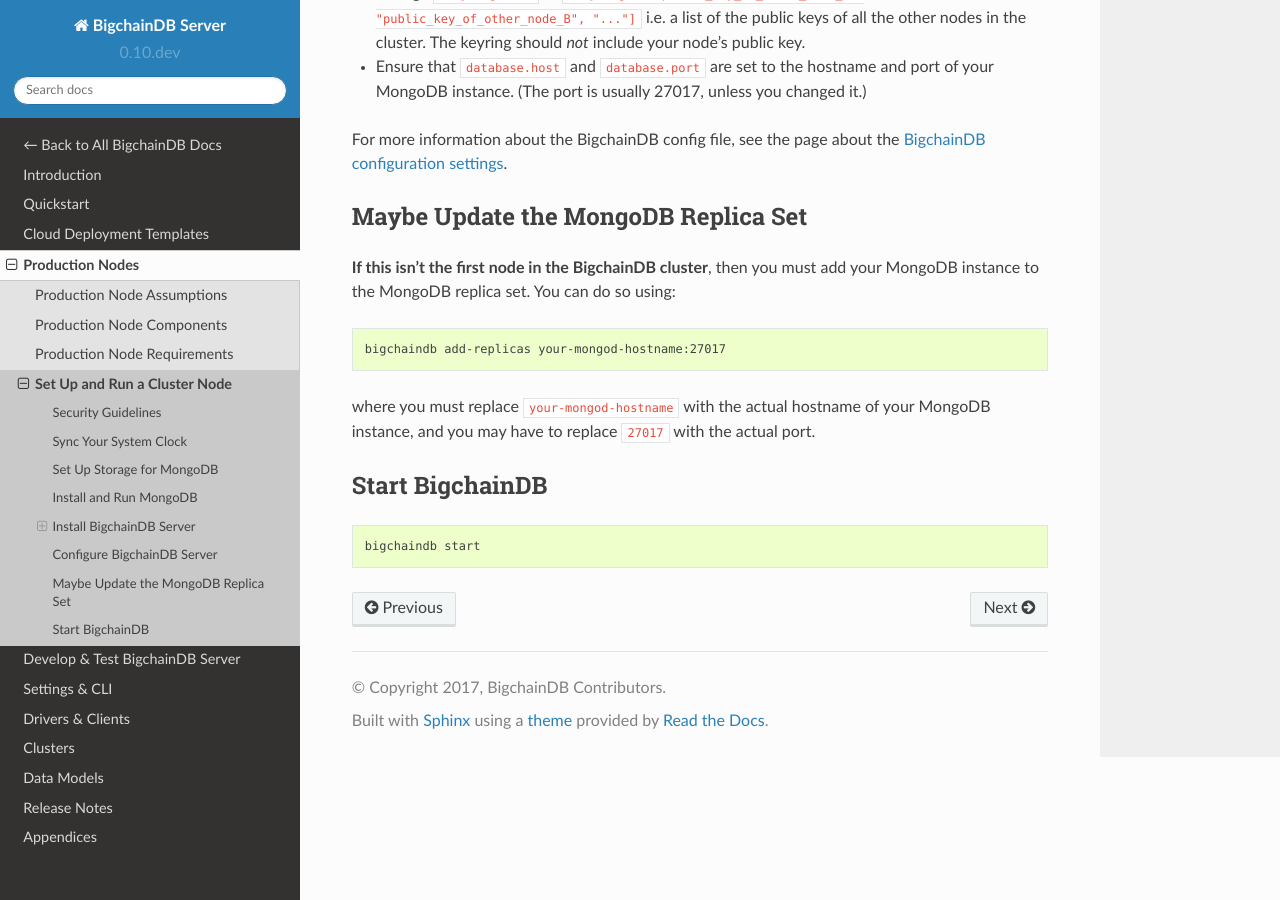
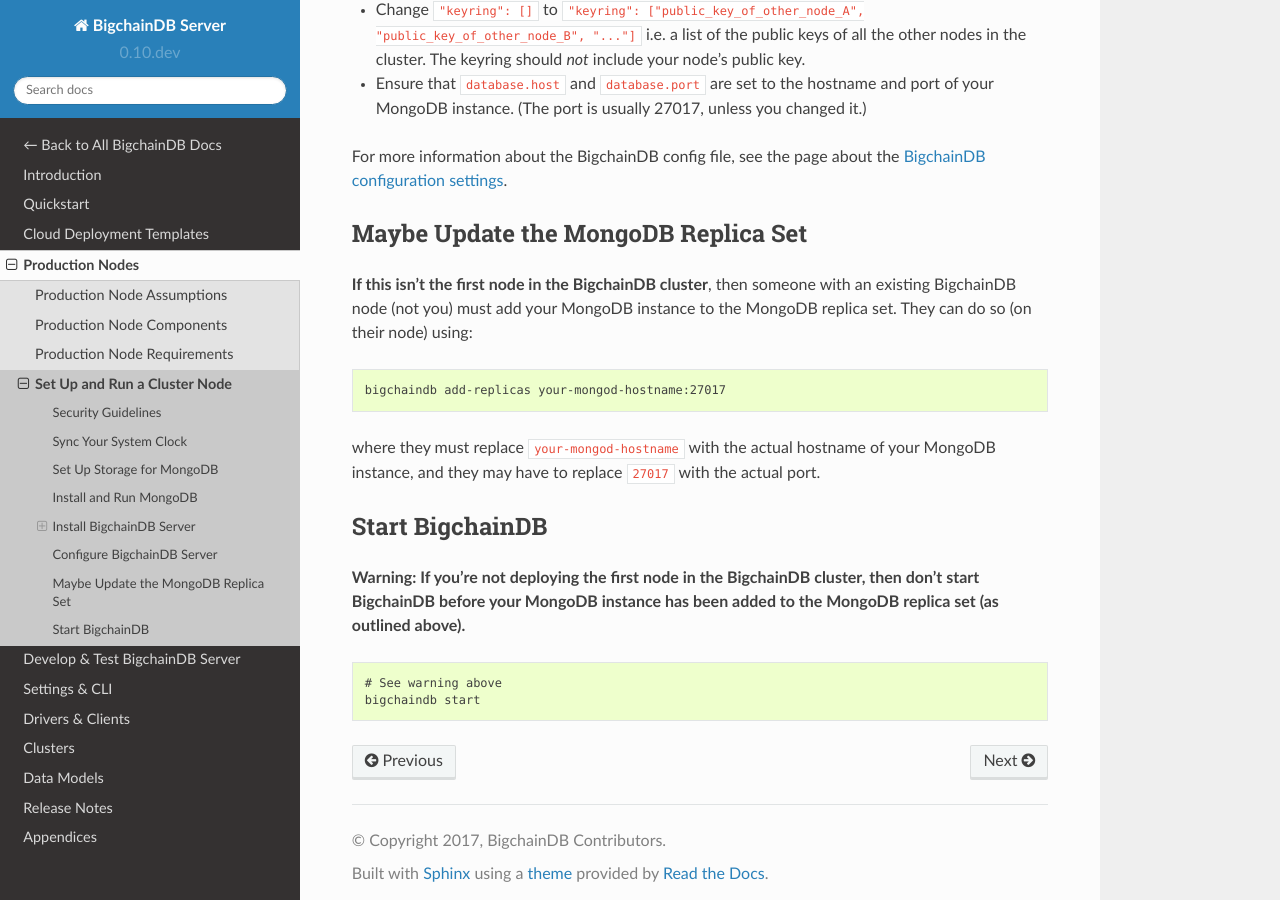
Before and after one commit to bigchaindb/bigchaindb, a Sphinx documentation site: the page built from docs/server/source/production-nodes/setup-run-node.md, in a window 1280 px wide and 900 px high, scrolled down 3179 px. Built offline with Sphinx 7.4.7 and the Read the Docs theme 2.0.0, drawn with Linux system fonts in a browser that asks for light colours; pages that are not in the unit, such as notebooks, are missing from menus; some of the changed text lies outside the part shown.

Commit message:
Addressed remaining comments on PR #1386

````diff
--- a/docs/server/source/production-nodes/setup-run-node.md
+++ b/docs/server/source/production-nodes/setup-run-node.md
@@ -89,6 +89,7 @@
 If you want to install BitchainDB from source because you want to use the very latest bleeding-edge code, clone the public repository:
 ```text
 git clone git@github.com:bigchaindb/bigchaindb.git
+cd bigchaindb
 python setup.py install
 ```
 
@@ -113,16 +114,19 @@
 
 ## Maybe Update the MongoDB Replica Set
 
-**If this isn't the first node in the BigchainDB cluster**, then you must add your MongoDB instance to the MongoDB replica set. You can do so using:
+**If this isn't the first node in the BigchainDB cluster**, then someone with an existing BigchainDB node (not you) must add your MongoDB instance to the MongoDB replica set. They can do so (on their node) using:
 ```text
 bigchaindb add-replicas your-mongod-hostname:27017
 ```
 
-where you must replace `your-mongod-hostname` with the actual hostname of your MongoDB instance, and you may have to replace `27017` with the actual port.
+where they must replace `your-mongod-hostname` with the actual hostname of your MongoDB instance, and they may have to replace `27017` with the actual port.
 
 
 ## Start BigchainDB
 
+**Warning: If you're not deploying the first node in the BigchainDB cluster, then don't start BigchainDB before your MongoDB instance has been added to the MongoDB replica set (as outlined above).**
+
 ```text
+# See warning above
 bigchaindb start
 ```
````
